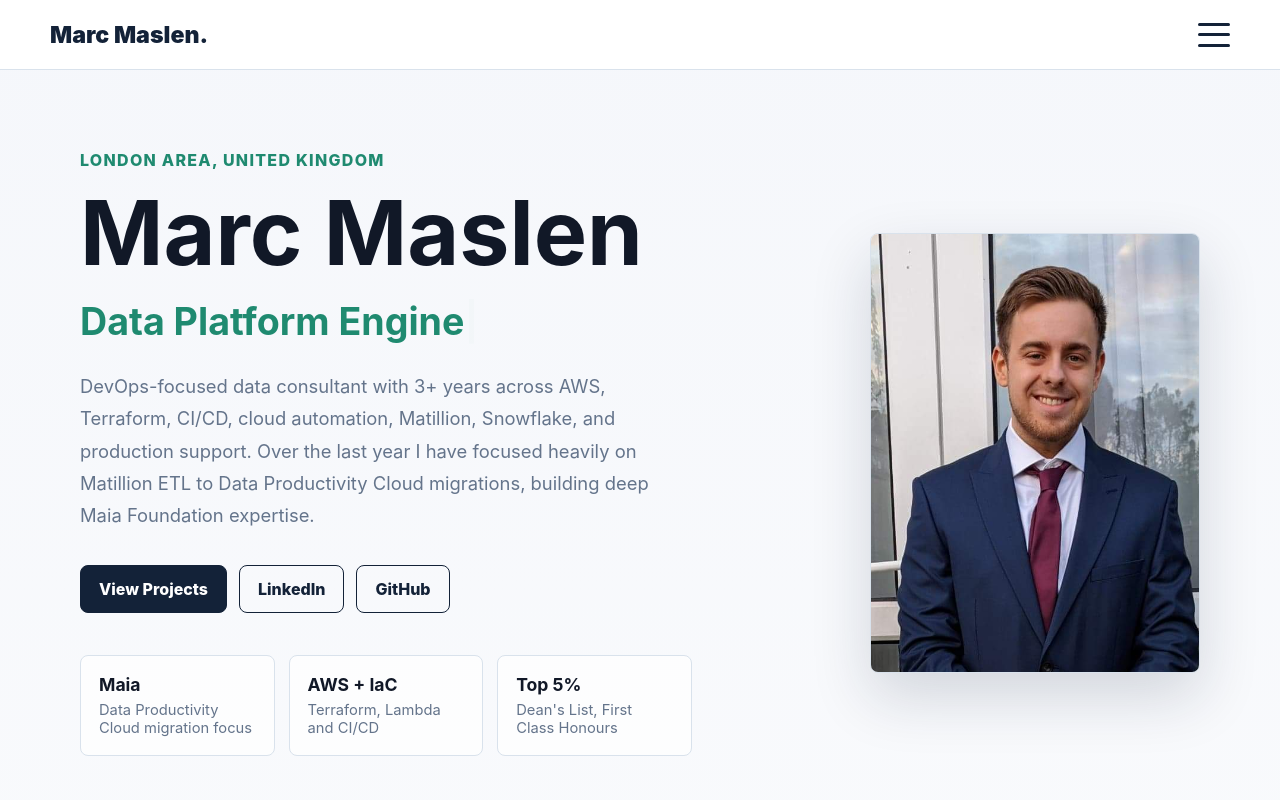
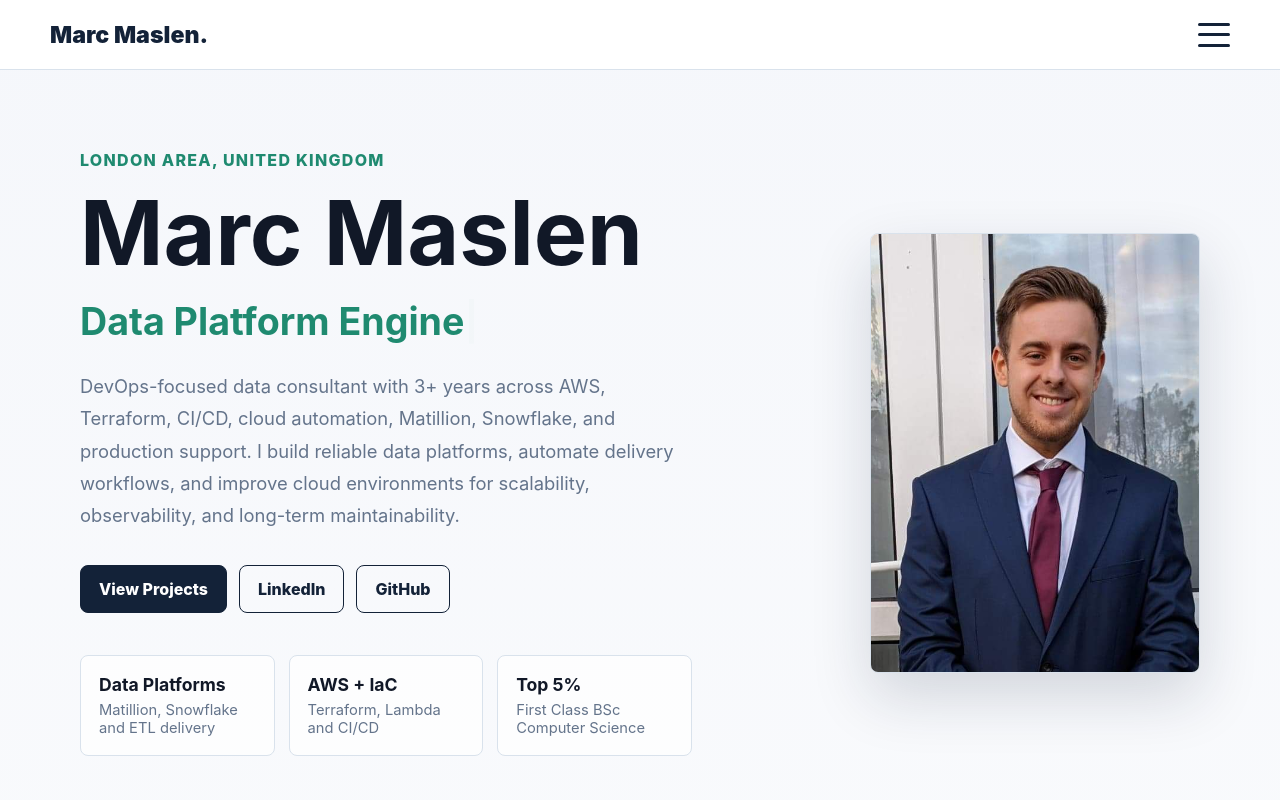
Before and after one commit to MarcMaslen/ReactPortfolio, a React (Create React App) app: page / in a window 1280 px wide. Shown: the top 800 px of the page. Built offline with nearby package versions, Linux system fonts and the light colour scheme.

Commit message:
Refine evergreen hero positioning

```diff
--- a/src/components/intro/Intro.jsx
+++ b/src/components/intro/Intro.jsx
@@ -26,8 +26,8 @@ export default function Intro() {
           <p className="summary">
             DevOps-focused data consultant with 3+ years across AWS, Terraform,
             CI/CD, cloud automation, Matillion, Snowflake, and production support.
-            Over the last year I have focused heavily on Matillion ETL to Data
-            Productivity Cloud migrations, building deep Maia Foundation expertise.
+            I build reliable data platforms, automate delivery workflows, and improve
+            cloud environments for scalability, observability, and long-term maintainability.
           </p>
           <div className="actions">
             <a href="#portfolio">View Projects</a>
@@ -40,8 +40,8 @@ export default function Intro() {
           </div>
           <div className="stats" aria-label="Professional highlights">
             <div>
-              <strong>Maia</strong>
-              <span>Data Productivity Cloud migration focus</span>
+              <strong>Data Platforms</strong>
+              <span>Matillion, Snowflake and ETL delivery</span>
             </div>
             <div>
               <strong>AWS + IaC</strong>
@@ -49,7 +49,7 @@ export default function Intro() {
             </div>
             <div>
               <strong>Top 5%</strong>
-              <span>Dean's List, First Class Honours</span>
+              <span>First Class BSc Computer Science</span>
             </div>
           </div>
         </div>
```
